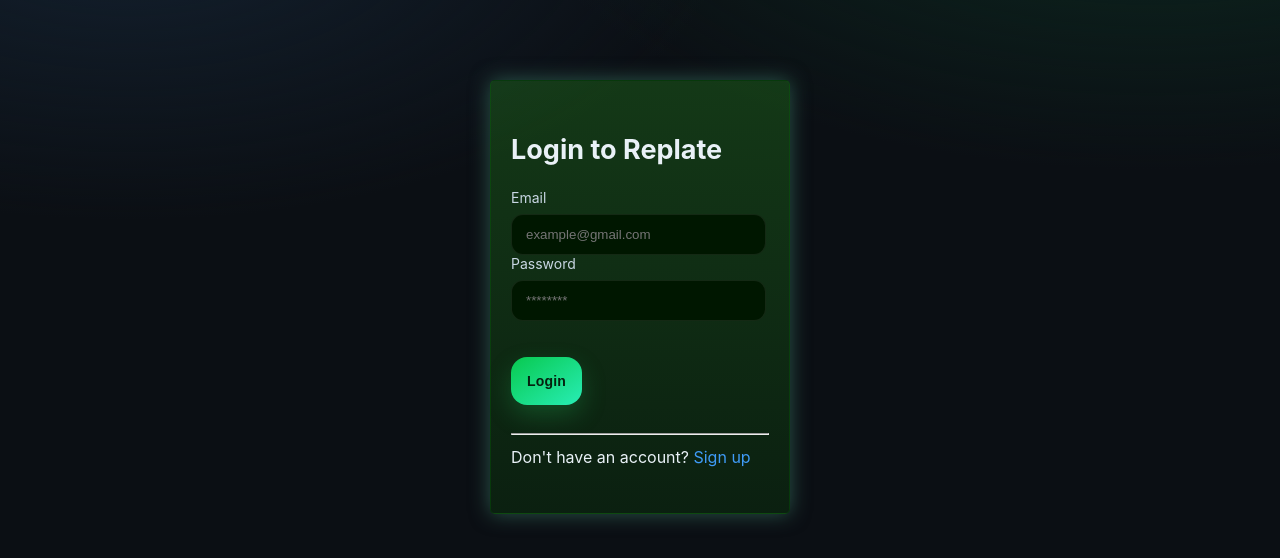
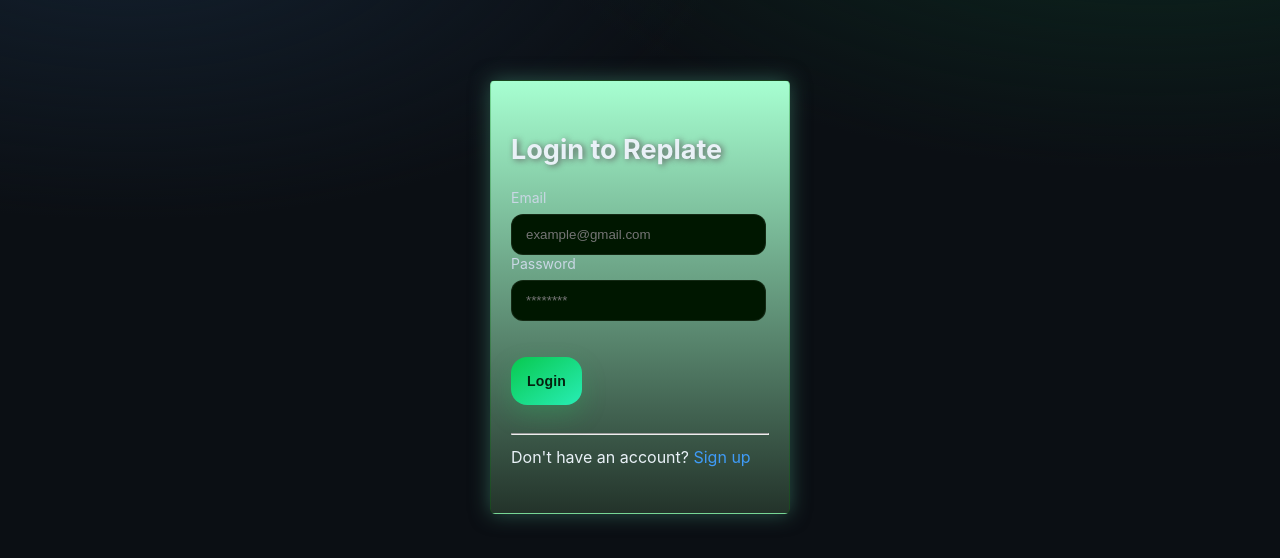
Before and after one commit to krushna1406/Replate_b, a plain HTML site: page frontend/login.html in a window 1280 px wide. Drawn offline with Linux system fonts and the light colour scheme.

Commit message:
colour changes for login and sign in form

```diff
--- a/frontend/login.html
+++ b/frontend/login.html
@@ -9,7 +9,7 @@
 </head>
 <body>
   <div class="login-card">
-    <h2 style="font-size: 27px;">Login to Replate</h2>
+    <h2 style="font-size: 27px; text-shadow: 2px 1px 6px rgb(94, 94, 94);">Login to Replate</h2>
     <form id="loginForm">
       <div class="row">
         <div class="col">
--- a/frontend/style.css
+++ b/frontend/style.css
@@ -50,7 +50,7 @@
     }
 
     .login-card {
-      background: linear-gradient(180deg, rgba(47, 182, 32, 0.25), rgba(11, 83, 5, 0.25));
+      background: linear-gradient(180deg, #a7ffd1, #23332a);
       max-width: 300px;
       margin: 80px auto;
       padding: 30px 20px;
```
Also changed, not shown: frontend/signup.html (+1 -1 lines).
